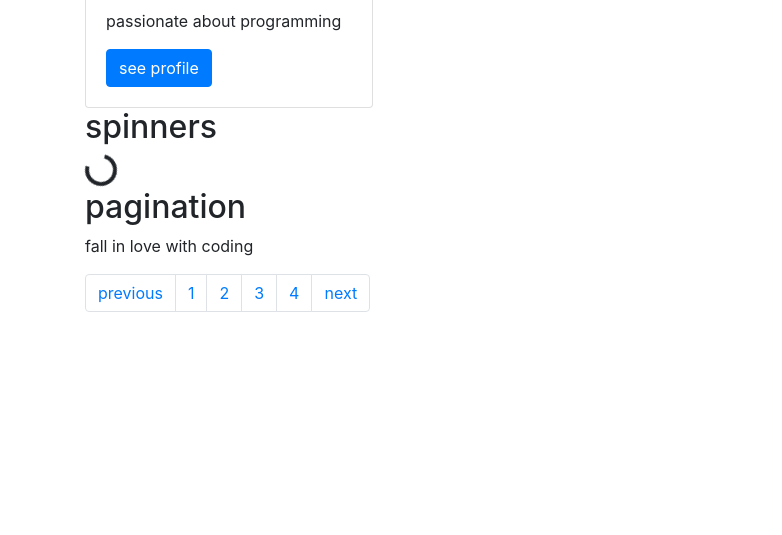
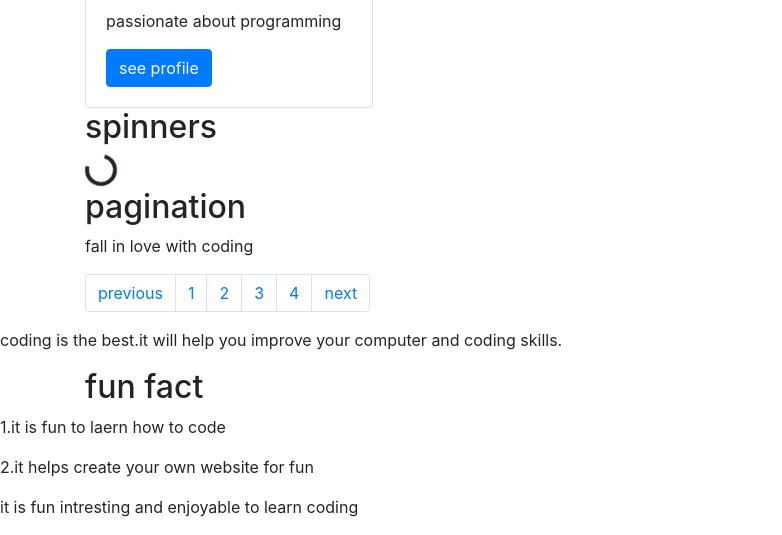
Before and after one commit to Obibi538/bootstrap-utilities, a plain HTML site: page index.html in a window 1280 px wide. Shown: the part 319-854 px from the top of the page, without its empty margins (0-782 px from the left). Before the commit the page ends 800 px from the top, so only its background shows below. Drawn offline with nearby package versions, Linux system fonts and the light colour scheme.

Commit message:
second commit

```diff
--- a/index.html
+++ b/index.html
@@ -54,5 +54,12 @@
             </li>
         </ul>
     </div>
+    <p>coding is the best.it will help you improve your computer and coding skills.</p>
+    <div class="container">
+        <h2>fun fact</h2>
+    </div>
+    <p>1.it is fun to laern how to code</p>
+    <p>2.it helps create your own website for fun</p>
+    <p>it is fun intresting and enjoyable to learn coding</p>
 </body>
 </html>
```
